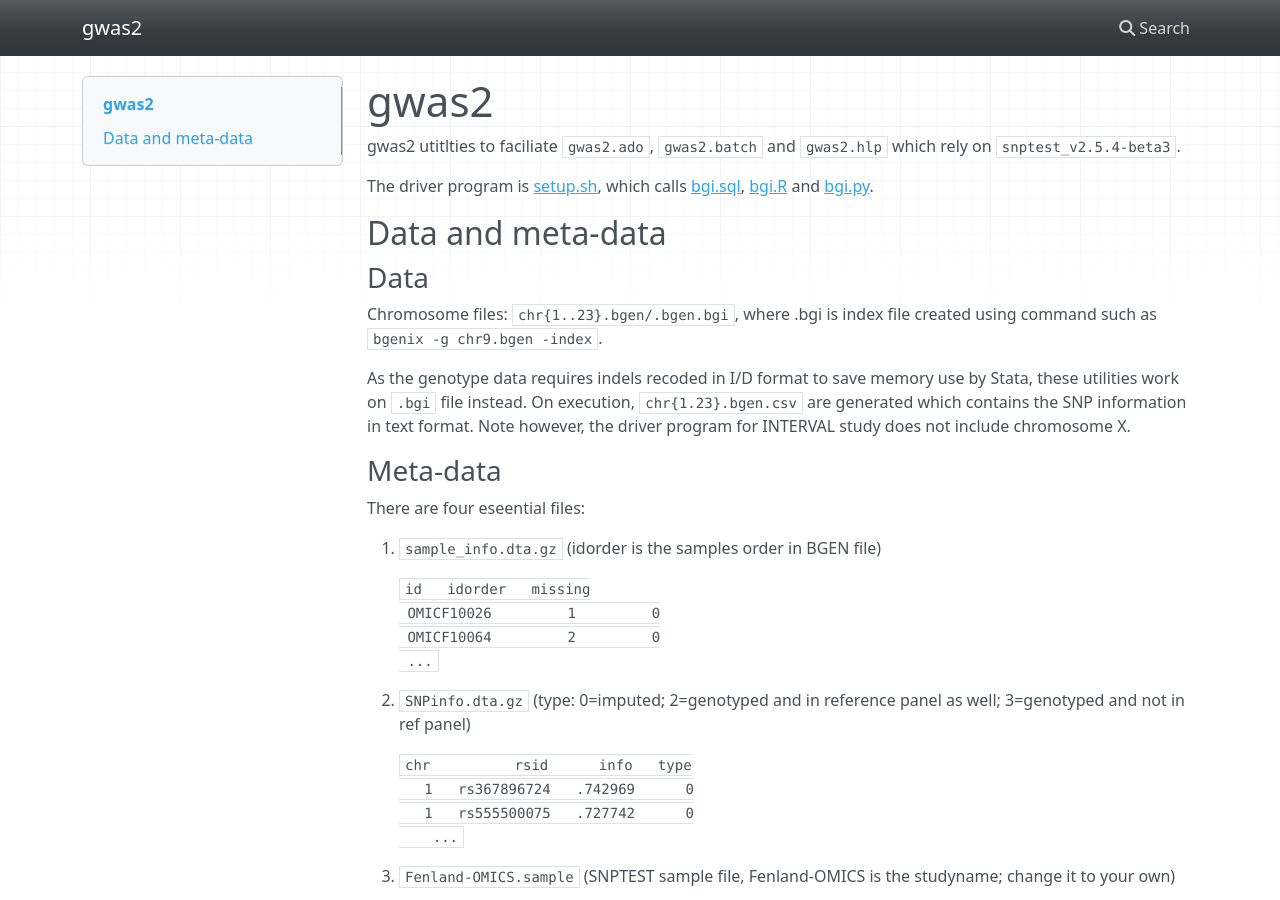
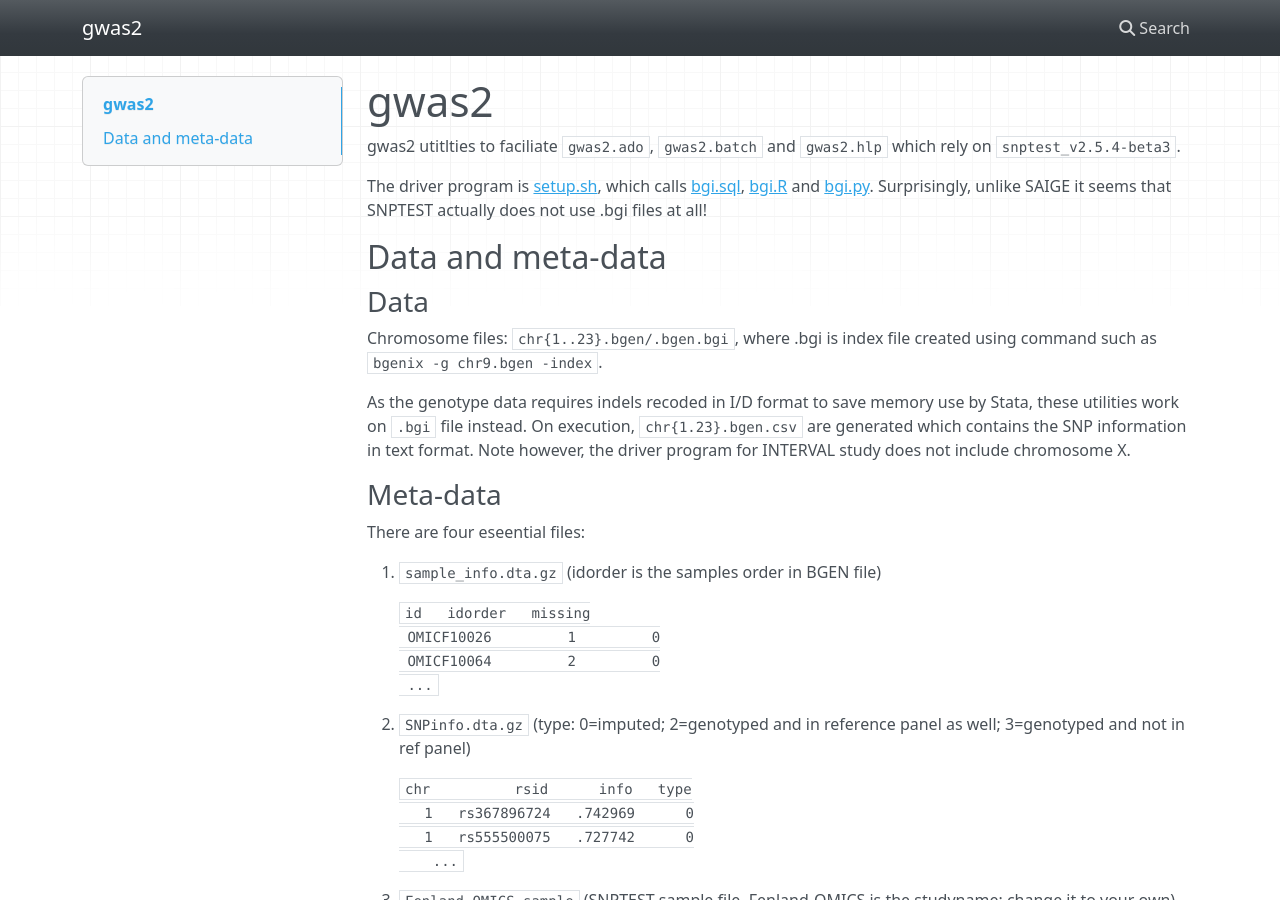
Before and after one commit to jinghuazhao/gwas2, an MkDocs documentation site: the page built from docs/README.md, in a window 1280 px wide and 900 px high. Built offline with MkDocs 1.6.1, drawn with Linux system fonts in a browser that asks for light colours; nearby versions of some CDN libraries; a script that is not in the unit is left out.

Commit message:
gwas2 utitlities

```diff
--- a/docs/README.md
+++ b/docs/README.md
@@ -2,7 +2,7 @@
 
 gwas2 utitlties to faciliate `gwas2.ado`, `gwas2.batch` and `gwas2.hlp` which rely on `snptest_v2.5.4-beta3`.
 
-The driver program is [setup.sh](setup.sh), which calls [bgi.sql](bgi.sql), [bgi.R](bgi.R) and [bgi.py](bgi.py).
+The driver program is [setup.sh](setup.sh), which calls [bgi.sql](bgi.sql), [bgi.R](bgi.R) and [bgi.py](bgi.py). Surprisingly, unlike SAIGE it seems that SNPTEST actually does not use .bgi files at all!
 
 ## Data and meta-data
 
```
